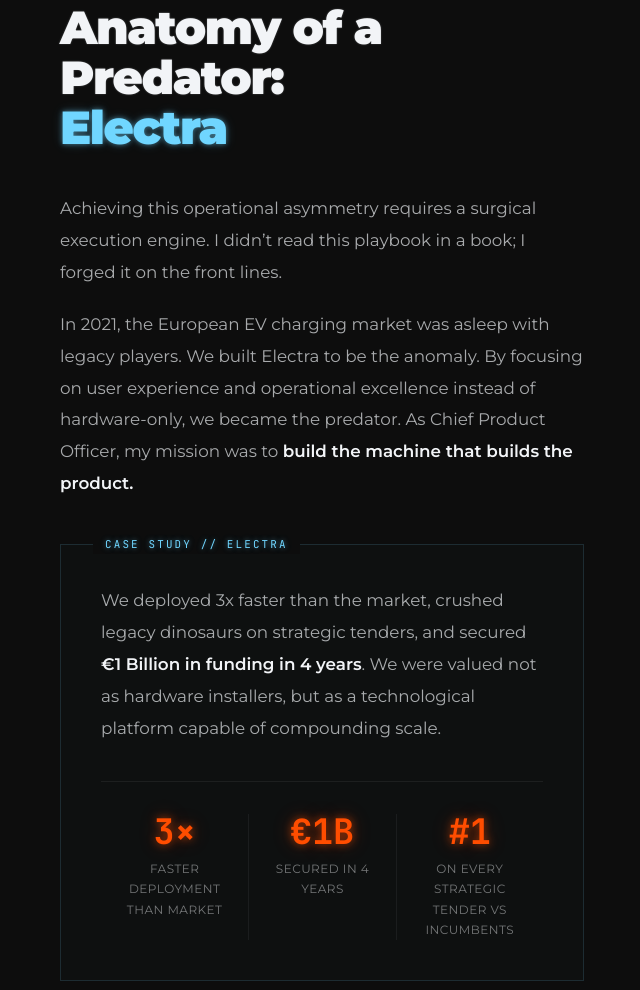
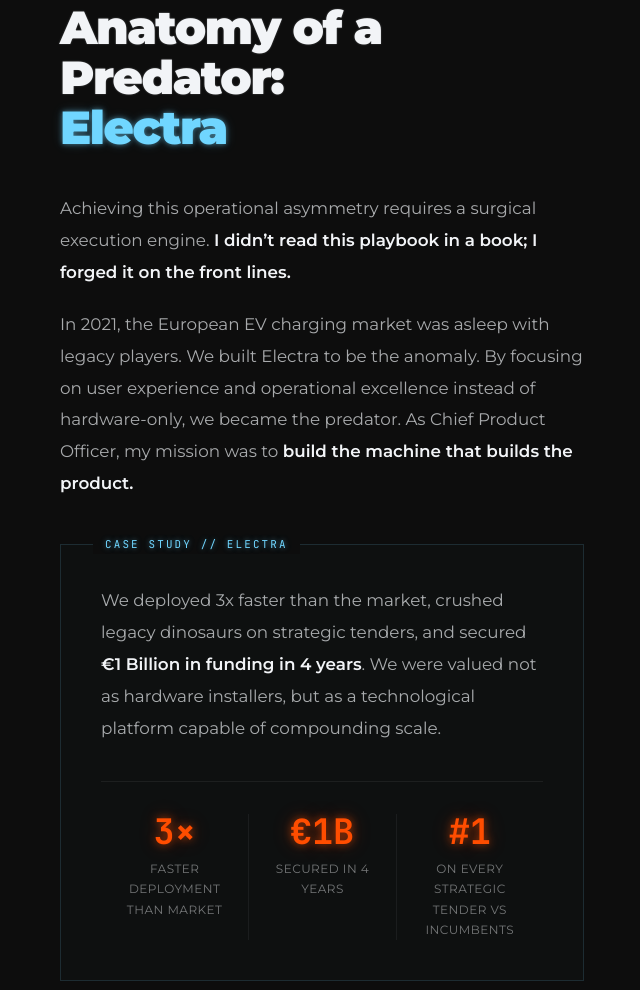
Before and after one commit to bbrice/manifesto, a plain HTML site: page index.html in a window 1280 px wide. Shown: the part 4830-5820 px from the top of the page, without its empty margins (318-958 px from the left). Drawn offline with Linux system fonts and the light colour scheme; a web font is replaced by a local one.

Commit message:
Bold key phrases in the index.html content
Emphasized key points by making text bold.

```diff
--- a/index.html
+++ b/index.html
@@ -745,7 +745,7 @@
     <div class="reveal">
       <div class="section-num">04</div>
       <h2>Anatomy of a Predator:<br><span style="color:var(--neon);text-shadow:var(--neon-glow);">Electra</span></h2>
-      <p>Achieving this operational asymmetry requires a surgical execution engine. I didn&#8217;t read this playbook in a book; I forged it on the front lines.</p>
+      <p>Achieving this operational asymmetry requires a surgical execution engine. <strong>I didn&#8217;t read this playbook in a book; I forged it on the front lines.</strong></p>
       <p>In 2021, the European EV charging market was asleep with legacy players. We built Electra to be the anomaly. By focusing on user experience and operational excellence instead of hardware-only, we became the predator. As Chief Product Officer, my mission was to <strong>build the machine that builds the product.</strong></p>
     </div>
     <div class="case-box reveal">
```
